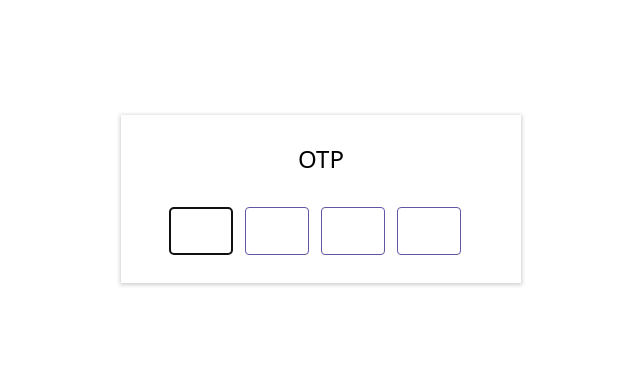
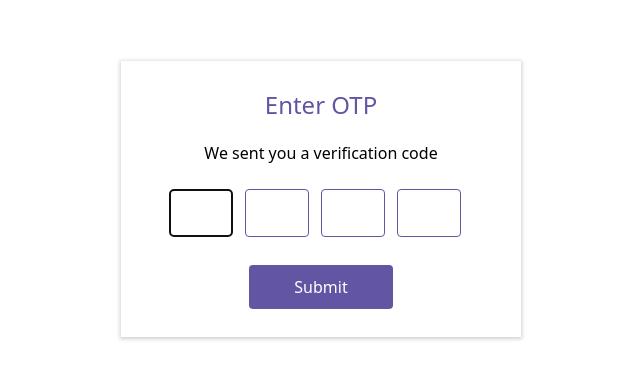
Before and after one commit to clevinwilson/learnwise_frontend, a React (Vite) app: page /otp in a window 1280 px wide. Shown: the part 201-580 px from the top of the page, without its empty margins (319-959 px from the left). Built offline with nearby package versions, Linux system fonts and the light colour scheme.

Commit message:
otp page functions validations added

```diff
--- a/package.json
+++ b/package.json
@@ -9,6 +9,7 @@
     "preview": "vite preview"
   },
   "dependencies": {
+    "formik": "^2.2.9",
     "react": "^18.2.0",
     "react-dom": "^18.2.0",
     "react-router-dom": "^6.8.2",
--- a/src/components/Otp/Otp.jsx
+++ b/src/components/Otp/Otp.jsx
@@ -1,9 +1,43 @@
 import React, { useEffect, useRef, useState } from 'react'
+import { useFormik, Formik } from 'formik';
+import './Otp.scss'
 
 function Otp() {
 
+    function validate(values){
+        const errors={};
+        if(Object.values(values.otp).some(data => data==="")){
+            errors.otp="Please enter the otp";
+        }
+
+        if(errors.otp){
+           Object.values(values.otp).map((value,index)=>{
+               inputRef.current[index].classList.add('input-box-error')
+           })
+        }else{
+            Object.values(values.otp).map((value, index) => {
+                inputRef.current[index].classList.remove('input-box-error')
+            })
+        }
+
+
+
+        return errors;
+
+    }
+
+    const formik=useFormik({
+        initialValues:{
+            otp:Array.from({length:4}).fill(""),
+        },
+        validate,
+        onSubmit:(values)=>{
+            console.log(values);
+        }
+
+    })
+
     const inputRef = useRef({});
-
     const [otp, setOtp] = useState({
         digitOne: "",
         digitTwo: "",
@@ -12,19 +46,44 @@ function Otp() {
     })
 
     useEffect(()=>{
+
         inputRef.current[0].focus();
+
+        inputRef.current[0].addEventListener("paste",pasteText);
+
+        return ()=>inputRef.current[0].removeEventListener("paste",pasteText)
     },[])
 
+    function pasteText(event){
+        const pastedText=event.clipboardData.getData('text');
+
+        const fieldValues={}
+        Object.keys(otp).forEach((key,index)=>{
+            fieldValues[key]=pastedText[index];
+        })
+
+        setOtp(fieldValues);
+
+        inputRef.current[3].focus()
+    }
+
     function handleChange(event, index) {
-        const { name, value } = event.target;
+        const {value } = event.target;
 
         if(/[a-z]/gi.test(value)) return
 
+        const currentOtp=[...formik.values.otp];
 
-        setOtp((prev) => ({
+        currentOtp[index]=value.slice(-1);
+
+
+        formik.setValues((prev)=>({
             ...prev,
-            [name]: value
+            otp:currentOtp
         }))
+
+
+
 
         if(value && index <3){
             inputRef.current[index + 1].focus()
@@ -40,15 +99,14 @@ function Otp() {
     }
 
     function renderInput(keys) {
-        return Object.keys(otp).map((keys, index) => (
+        return formik.values.otp.map((value, index) => (
             <input
                key={index}
                 type="text"
-                maxLength={1}
                 ref={(element) => (inputRef.current[index] = element)}
-                name={keys}
-                value={otp[keys]}
-                className='w-16 h-12 rounded text-center text-xl input-box-border otp-input-box mr-3'
+                name={value}
+                value={value}
+                className='w-16 h-12 rounded text-center text-xl input-box-border otp-input-box mr-3 '
                 onChange={(event) => { handleChange(event, index) }}
                 onKeyUp={(event)=>{handleBack(event,index)}}
                 />
@@ -60,10 +118,22 @@ function Otp() {
         <section className='section-box'>
             <form action="">
                 <div className='grid-cols-1  form-box p-7'>
-                    <h2 className='text-center text-2xl font-medium pb-8'>OTP</h2>
+                    <h2 style={{ color:"#6255a4"}} className='text-center text-2xl font-medium pb-5'>Enter OTP</h2>
+                    <p className='text-center pb-6'>We sent you a verification code</p>
+                    <Formik>
+                        <div className='text-center flext justify-center'>
+                            {renderInput()}
+                        </div>
+                    </Formik>
 
-                    <div className='text-center flext justify-center'>
-                        {renderInput()}
+                    {formik.errors.otp && <p className='text-center text-red-600 pt-5 '>Please enter the otp</p>}
+
+                    <div className='flex justify-center mt-5'>
+                        <button className='form-btn mt-2 font-medium rounded'
+                            onClick={formik.handleSubmit}
+                            type="button">
+                            Submit
+                        </button>
                     </div>
 
                 </div>
--- a/src/components/Otp/Otp.scss
+++ b/src/components/Otp/Otp.scss
@@ -9,8 +9,8 @@
     border: 1px solid #6255a4 !important;
 }
 
-.input-box-border {
-    border: 1px solid #6255a4 !important;
+.input-box-error{
+    border: 2px solid #ff0000 !important;
 }
 
 .form-box {
--- a/src/components/Signup/Signup.css
+++ b/src/components/Signup/Signup.css
@@ -11,7 +11,7 @@
 }
 
 .input-box-border {
-    border: 1px solid #6255a4 !important;
+    border: 1px solid #6255a4 ;
 }
 
 .input-box-lable {
```
Also changed, not shown: 1 other file (tests, documents, lock files or other folders).
